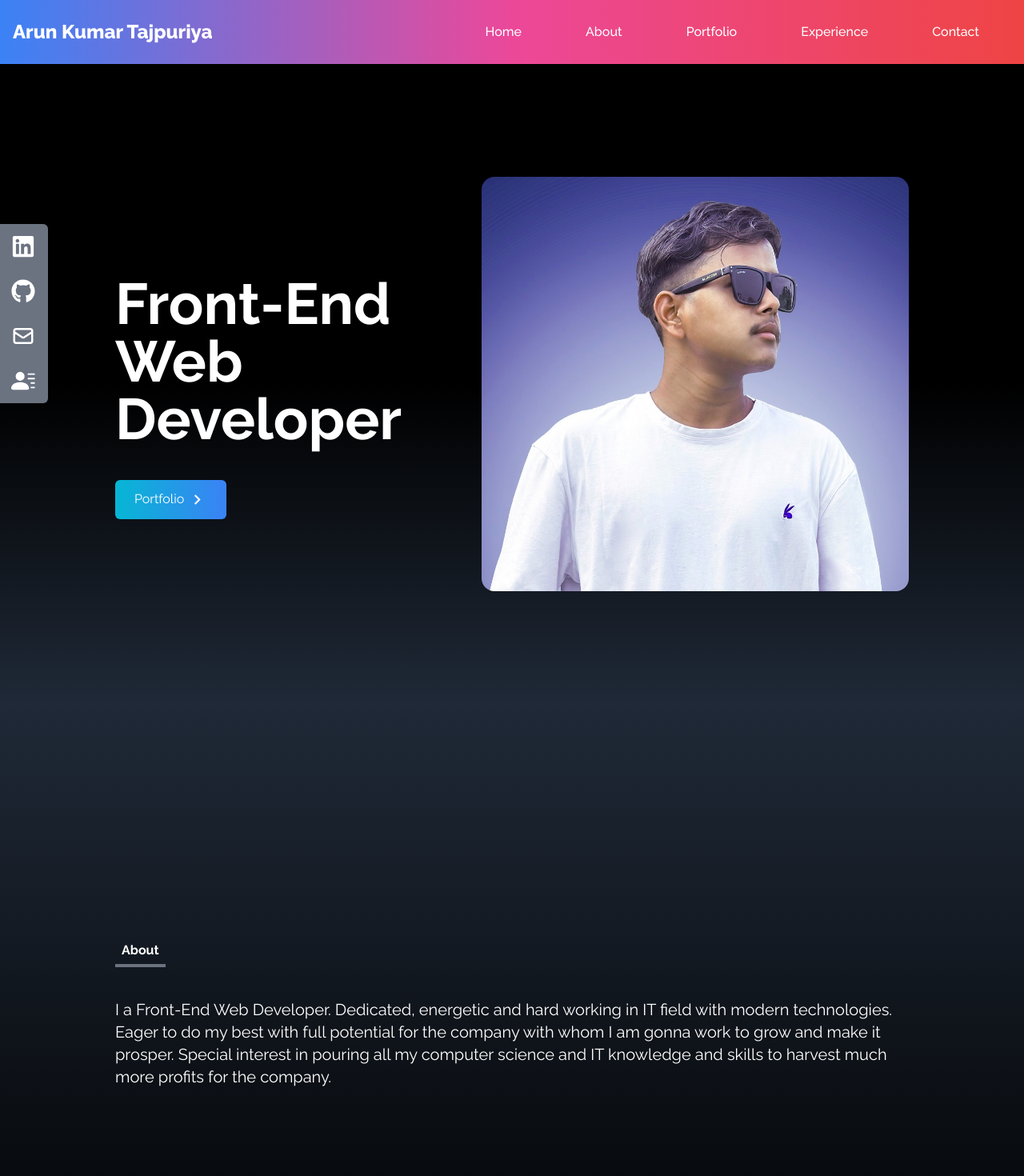
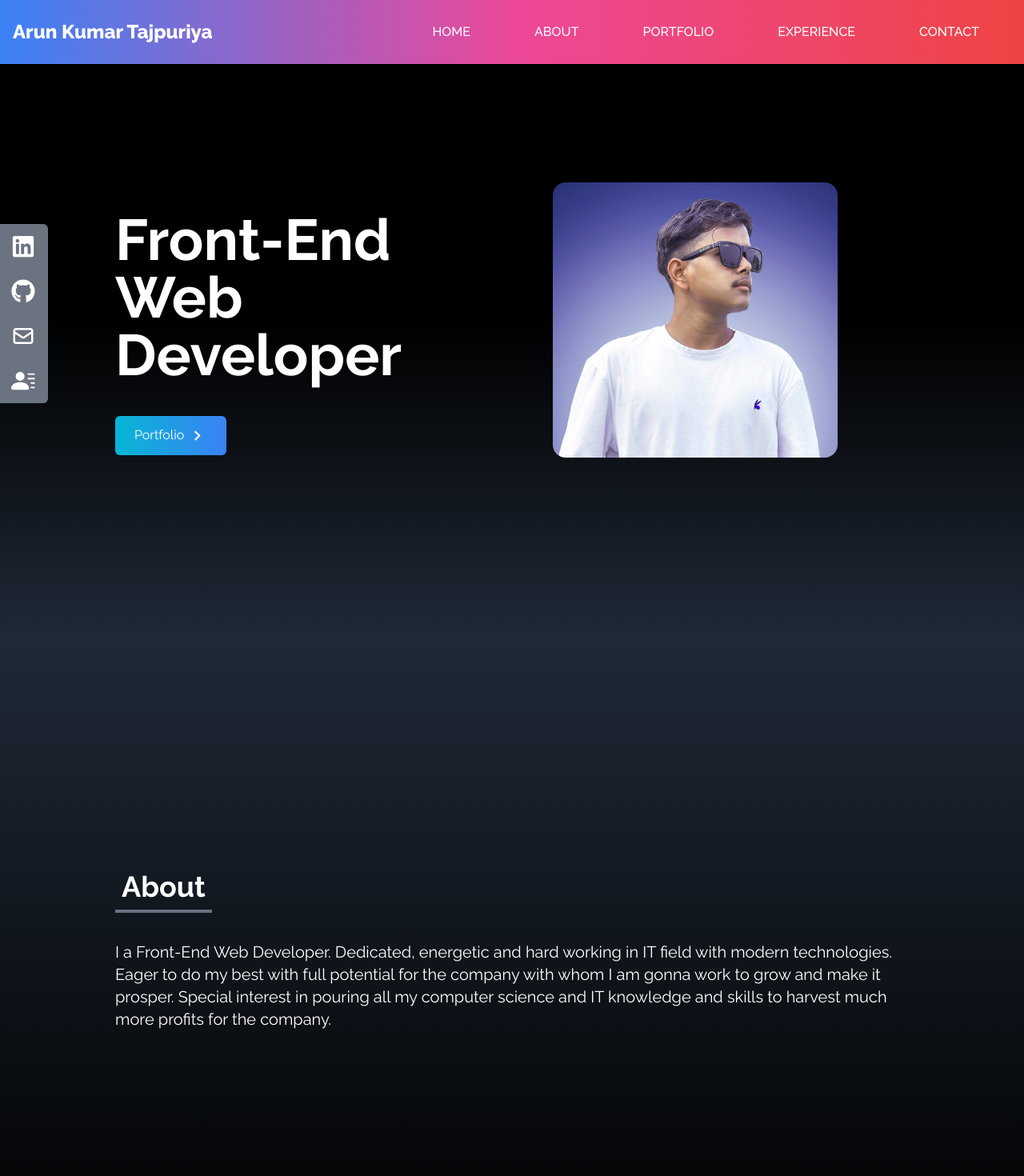
Before and after one commit to Arun-Taj/Portfolio_ReactJs, a React (Vite) app: page / in a window 1280 px wide. Shown: the top 1470 px of the page at 80% size. Built offline with nearby package versions, Linux system fonts and the light colour scheme.

Commit message:
adjusted navbar

```diff
--- a/src/components/About.jsx
+++ b/src/components/About.jsx
@@ -7,7 +7,7 @@ const About = () => {
       <div name="about" className='w-full h-screen bg-gradient-to-b from-gray-800 to-black text-white'>
         <div className='max-w-screen-lg p-4 mx-auto flex flex-col justify-center w-full h-full'>
           <div className='pb-8'>
-            <p className='className="text-4xl font-bold border-b-4 border-gray-500 p-2 inline'>About</p>
+            <h1 className='text-4xl font-bold border-b-4 border-gray-500 p-2 inline'>About</h1>
           </div>
           <p className='mt-4 text-xl'>I a Front-End Web Developer. Dedicated, energetic and hard working in  IT field  with modern technologies. Eager to do my best with full potential for the company with whom I am gonna work to grow and make it prosper. Special interest in pouring  all my computer science and IT knowledge and skills to harvest much more profits for the company. </p>
           <br />
--- a/src/components/Contact.jsx
+++ b/src/components/Contact.jsx
@@ -14,7 +14,7 @@ const Contact = () => {
                     <form action="https://getform.io/f/lakmkqna" method='POST' className='flex flex-col w-full md:w-1/2 '>
                         <input type="text" name='name' placeholder='Enter your full name' className='p-2 bg-transparent border-2 rounded-md text-white focus:outline-none my-4'/>
                         <input type="email" name='email' placeholder='Enter your Email' className='p-2 bg-transparent border-2 rounded-md text-white focus:outline-none my-4'/>
-                        <textarea name="message" id="" rows="10" className='p-2 bg-transparent border-2 rounded-md text-white focus:outline-none'></textarea>
+                        <textarea name="message" id="" rows="10" className='p-2 bg-transparent border-2 rounded-md text-white focus:outline-none resize-none'></textarea>
                         <button className='text-white bg-gradient-to-b from-cyan-500 to-blue-500 px-6 py-3 my-8 mx-auto flex place-items-center rounded-md hover:scale-110 duration-300'>Let's Talk</button>
                     </form>
                 </div>
--- a/src/components/Home.jsx
+++ b/src/components/Home.jsx
@@ -30,7 +30,7 @@ const Home = () => {
 </div> */}
 
             <div className=''>
-                <img src={HeroImage} alt="My Profile"  className='rounded-2xl mx-auto w-2/3 md:w-full duration-200 hover:scale-105'/>
+                <img src={HeroImage} alt="My Profile"  className='rounded-2xl mx-auto w-2/3 duration-200 hover:scale-105 '/>
             </div>
         </div>
     </div>
--- a/src/components/Navbar.jsx
+++ b/src/components/Navbar.jsx
@@ -29,13 +29,13 @@ const Navbar = () => {
     },
   ];
   return (
-    <div className="flex  justify-between items-center w-full h-20 px-4 bg-gradient-to-r from-blue-500 via-pink-500 to-red-500 text-white p-2 ">
+    <div className="flex fixed justify-between items-center w-full h-20 px-4 bg-gradient-to-r from-blue-500 via-pink-500 to-red-500 text-white p-2 z-40 ">
 
       <h1 className="text-2xl font-extrabold">Arun Kumar Tajpuriya</h1>
 
       <ul className='  hidden md:flex'>
         {links.map(({id,link})=>(<li key={id}
-        className='px-10 cursor-pointer capitalize font-medium text-white hover:scale-105 duration-200'>
+        className='px-10 cursor-pointer  font-medium text-white hover:scale-105 duration-200 uppercase'>
           <Link to={link} smooth duration={500}>{link}</Link>
         </li>
         ))}
@@ -43,12 +43,12 @@ const Navbar = () => {
       </ul>
 
       <div onClick={()=>setNav(!nav)} className='cursor-pointer pr-4 z-10 md:hidden'>
-        {nav ? <FaTimes size={30}/>: <FaBars size={30}/>}
+        {nav ? <FaTimes size={25}/>: <FaBars size={30}/>}
       </div>
 
       {nav && (<ul className='flex flex-col justify-center items-center absolute top-0 left-0 w-full h-screen bg-gradient-to-b from-black to-gray-800 text-white '>
       {links.map(({id,link})=>(<li key={id}
-        className='px-4 cursor-pointer capitalize py-6 text-4xl'><Link onClick={()=>setNav(!nav)} to={link} smooth duration={500}>{link}</Link></li>
+        className='px-4 cursor-pointer uppercase py-6 text-xl '><Link onClick={()=>setNav(!nav)} to={link} smooth duration={500}>{link}</Link></li>
         ))}
       </ul>)}
 
--- a/src/components/Portfolio.jsx
+++ b/src/components/Portfolio.jsx
@@ -35,10 +35,15 @@ const Portfolio = () => {
         <div className='grid sm:grid-cols-2 md:grid-cols-3 gap-8 px-12 sm:px-0'>
           {portfolios.map(({id,src})=>(<div key={id} className='shadow-md shadow-gray-600 rounded-lg'>
             <img src={src} alt="" className='rounded-md duration-200 hover:scale-105'/>
-            <div className='flex items-center justify-center'>
+
+
+            {/*Code to show demo and code of the projects*/}
+            {/* <div className='flex items-center justify-center'>
               <button className='w-1/2 px-6 py-3 m-4 duration-200 hover:scale-105'>Demo</button>
               <button className='w-1/2 px-6 py-3 m-4 duration-200 hover:scale-105' >Code</button>
-            </div>
+            </div> */}
+
+
           </div>))}
 
         </div>
```
